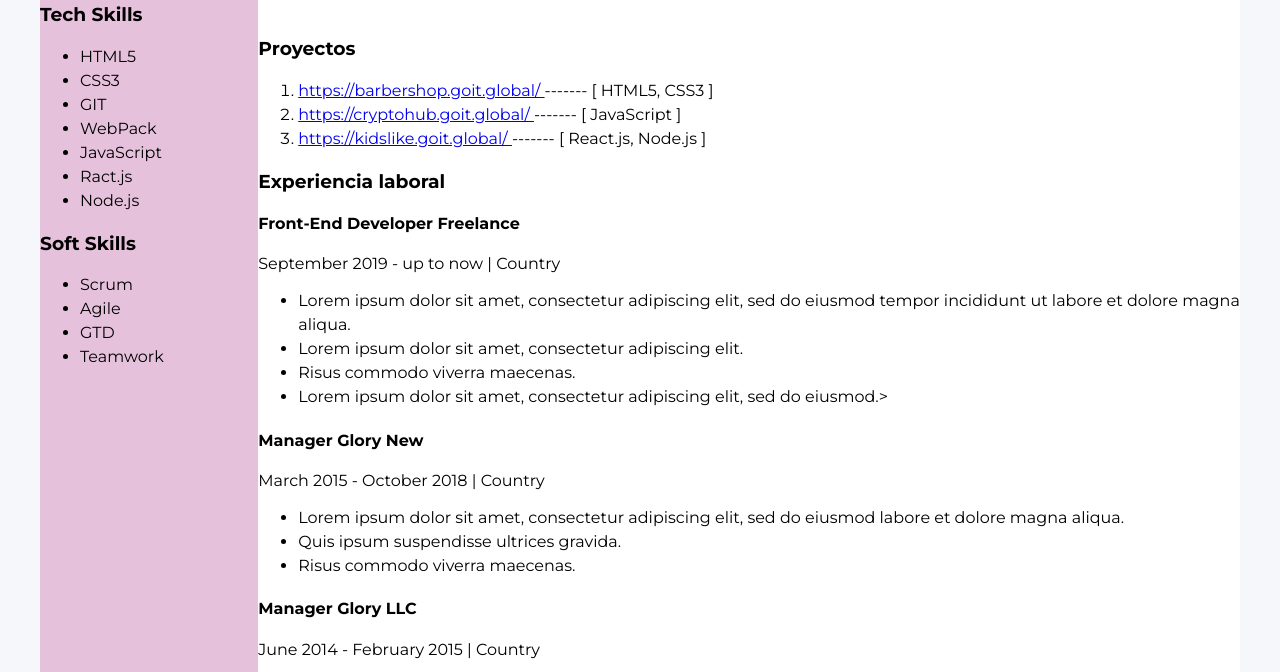
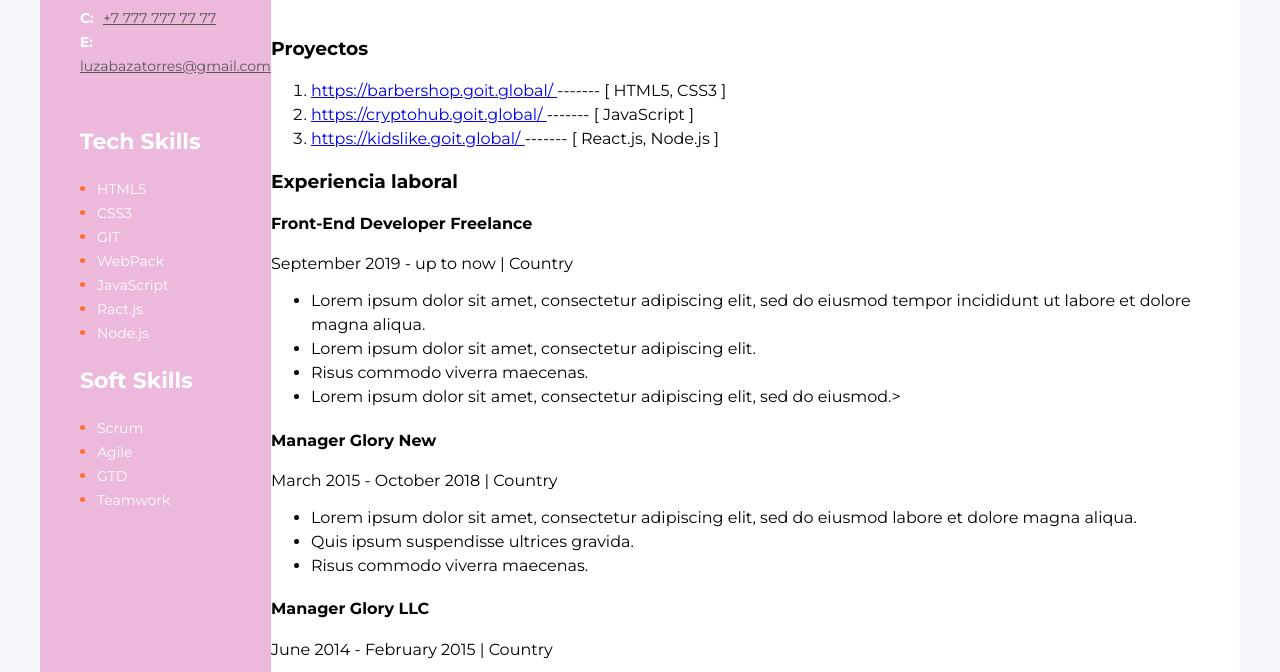
Before and after one commit to luzbaza/PROYECTO_CV-, a plain HTML site: page index.html in a window 1280 px wide. Shown: the part 192-864 px from the top of the page. Drawn offline with Linux system fonts and the light colour scheme.

Commit message:
lateralinfo

```diff
--- a/CSS/styles.css
+++ b/CSS/styles.css
@@ -7,6 +7,7 @@ li {
     line-height: 24px;
 }
 
+/* contenido principal*/
 .contenedor-principal{
     display: flex;
     flex-direction: row-reverse;
@@ -19,6 +20,7 @@ li {
     background-color: yellow;
 }
 
+/* informacion general*/
 .descripcion-profesion{
     font-size: 14px;
     font-weight: 700;
@@ -28,6 +30,87 @@ li {
     margin-bottom: 40px;
 }
 
+/* informacion lateral */
 .informacion-lateral {
-    background-color: #e6c1dc;
+    background-color: #ecb9dc;
+    padding: 40px 0;
 }
+
+.titulo-lateral {
+    font-style: normal;
+    font-weight: 700;
+    font-size: 22px;
+    line-height: 27px;
+    color: white;
+    margin-top: 50px;
+}
+
+.contactos, .habilidades-tecnicas, .titulo-lateral-skills {
+    margin-left: 40px;
+}
+
+/* seccion de contactos*/
+
+.tipo-contacto {
+    color: white;
+    font-style: normal;
+    font-weight: 700;
+    font-size: 14px;
+    line-height: 24px;
+    margin-right: 5px;
+}
+
+.contacto-info {
+    color: rgb(88, 88, 88);
+    font-style: normal;
+    font-weight: 400;
+    font-size: 14px;
+    line-height: 24px;
+}
+
+/*seccion de lista */
+
+.lista-lateral {
+    padding-left: 17px;
+}
+
+
+.lista-lateral > li {
+    color: #FB6D3A;
+}
+
+.elemento-lista-lateral {
+    font-style: normal;
+    font-weight: 400;
+    font-size: 14px;
+    line-height: 24px;
+    color: white;
+}
+
+/* soft skills*/
+
+.titulo-lateral-skills  {
+    font-style: normal;
+    font-weight: 700;
+    font-size: 22px;
+    line-height: 27px;
+    color: white;
+}
+
+/*seccion de lista */
+
+.lista-lateral-skills {
+    padding-left: 57px;
+}
+
+.lista-lateral-skills {
+    color: #FB6D3A;
+}
+
+.elemento-lista-lateral-skills {
+    font-style: normal;
+    font-weight: 400;
+    font-size: 14px;
+    line-height: 24px;
+    color: white;
+}
```
